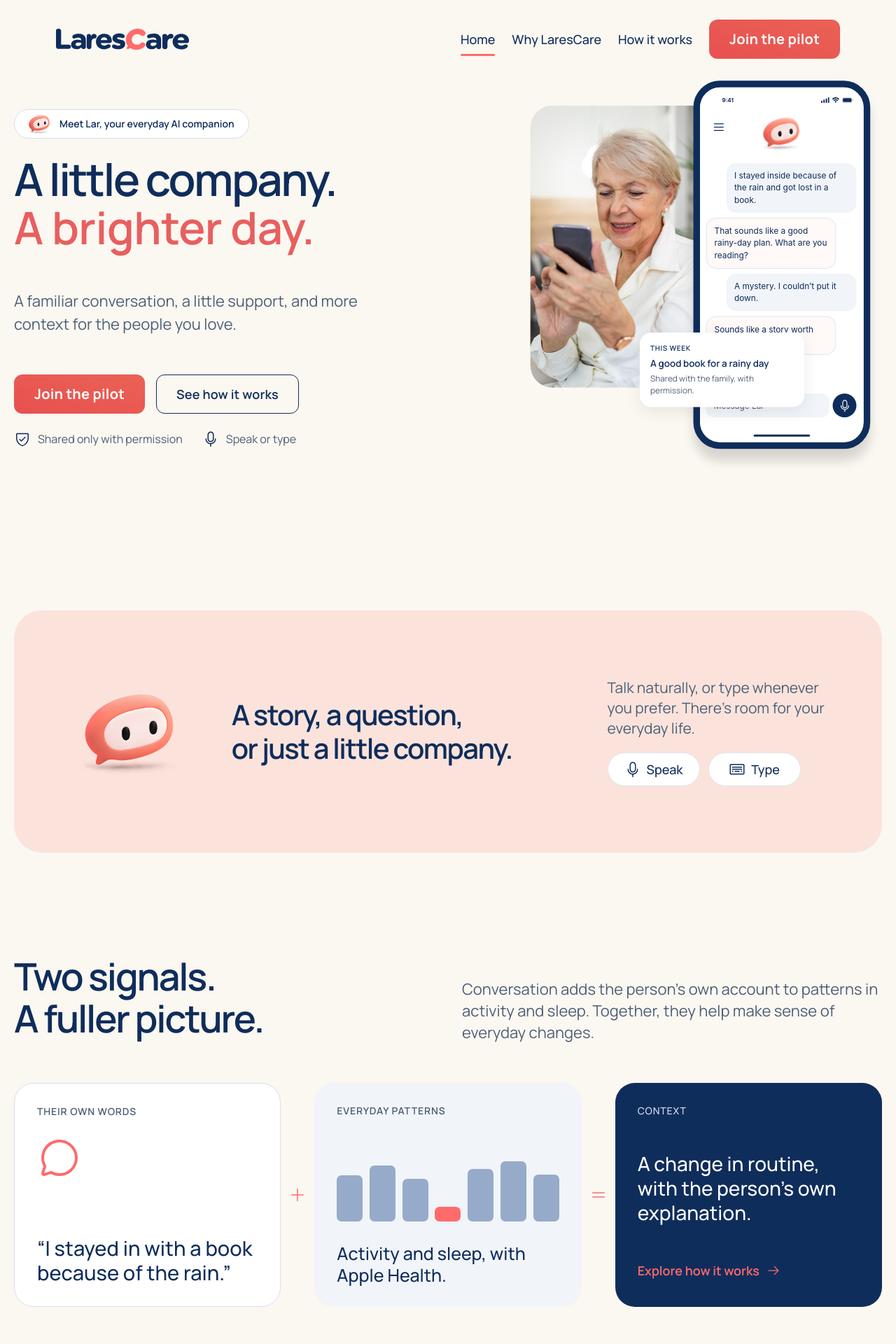
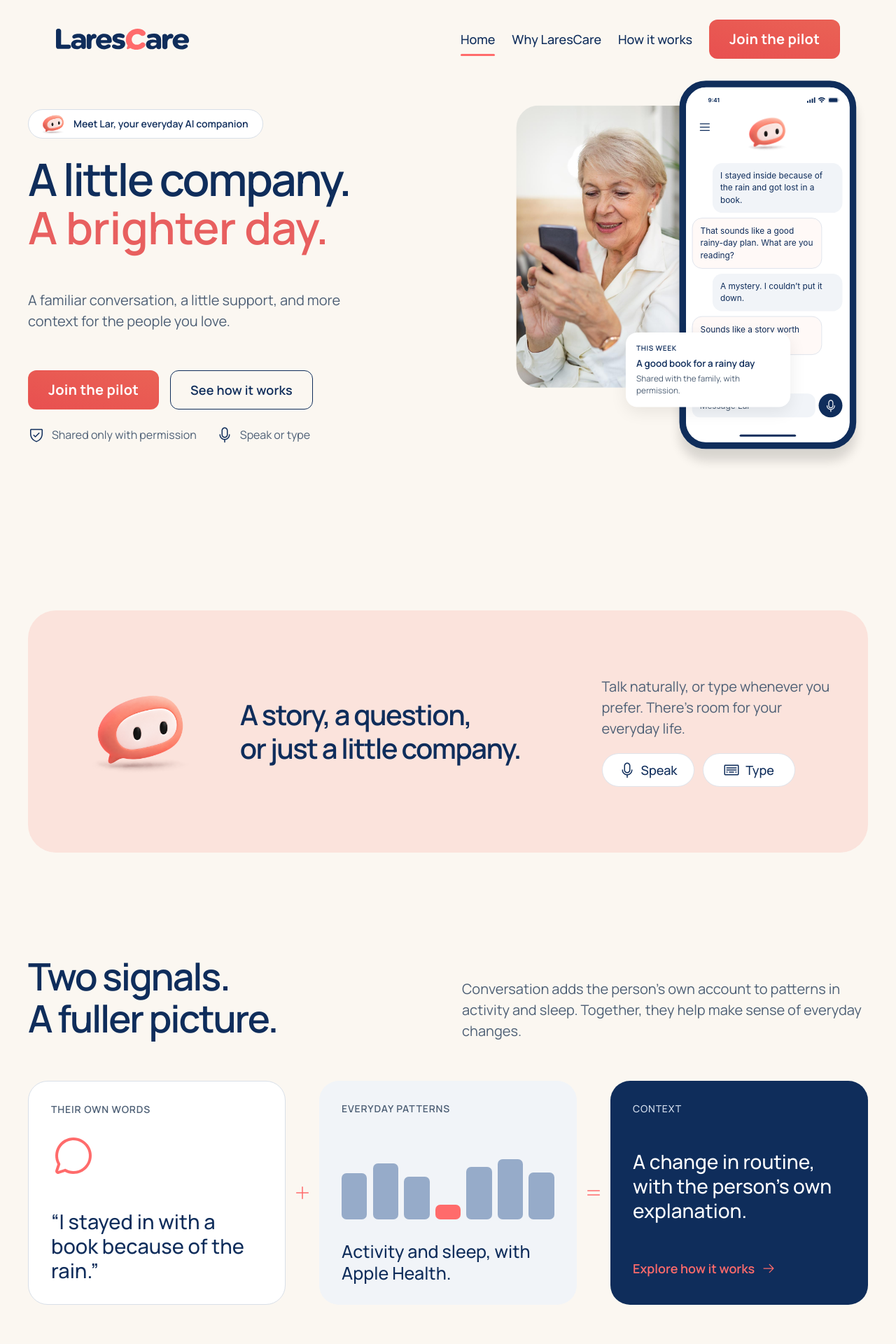
Before and after one commit to mbandt-lares/lares-site, a Next.js app: page / in a window 1280 px wide. Shown: the top 1920 px of the page at 70% size. Built offline with nearby package versions, Linux system fonts and the light colour scheme.

Commit message:
Balance body typography and container width; improve About photo quality

```diff
--- a/src/app/about/page.module.css
+++ b/src/app/about/page.module.css
@@ -67,7 +67,7 @@
 
 .page .heroCopy > p:not(.eyebrow) {
   max-width: 535px;
-  font-size: 21px;
+  font-size: 1.25rem;
   line-height: 32px;
 }
 
@@ -131,7 +131,7 @@
 .page .conversationCopy > p:not(.eyebrow) {
   max-width: 540px;
   color: var(--lc-text-secondary-inverse);
-  font-size: 21px;
+  font-size: 1.25rem;
   line-height: 32px;
 }
 
--- a/src/app/about/page.tsx
+++ b/src/app/about/page.tsx
@@ -118,7 +118,7 @@ export default function AboutPage() {
           </div>
           <div className={styles.heroPhoto}>
             <Image
-              src="/landing/secondary/about-family.png"
+              src="/landing/home/family-tea.png"
               alt="An older man and a woman sharing tea together at home"
               fill
               priority
--- a/src/app/home.module.css
+++ b/src/app/home.module.css
@@ -10,16 +10,16 @@
 .page > :not(:last-child) :is(h1, h2, h3) { color: inherit; font-family: inherit; }
 .page > :not(:last-child) p { color: inherit; font-family: inherit; }
 .page section { scroll-margin-top: var(--lc-anchor-offset); }
-.container { width: min(1280px, calc(100% - 40px)); margin-inline: auto; }
+.container { width: min(var(--lc-container), calc(100% - 40px)); margin-inline: auto; }
 
 .hero { min-height: 690px; }
-.heroInner { width: min(1280px, calc(100% - 40px)); min-height: 690px; margin-inline: auto; position: relative; }
+.heroInner { width: min(var(--lc-container), calc(100% - 40px)); min-height: 690px; margin-inline: auto; position: relative; }
 .heroCopy { position: relative; z-index: 2; width: 675px; max-width: 54%; padding-top: 44px; }
 .heroBadge { display: flex; align-items: center; gap: 2px; width: max-content; max-width: 100%; min-height: 42px; padding: 2px 20px 2px 8px; background: var(--lc-white); border: 1px solid var(--lc-line); border-radius: 24px; color: var(--lc-navy); font-size: 14px; font-weight: 600; line-height: 20px; }
 .heroBadge img { width: 54px; height: 36px; object-fit: contain; flex: none; }
 .hero h1 { margin-top: 24px; color: var(--lc-navy); font-size: clamp(3.375rem, 5.28vw, 4.75rem); font-weight: 600; line-height: 1.073; letter-spacing: -.04em; white-space: nowrap; }
 .hero h1 span { color: var(--lc-text-accent, #e85f5f); letter-spacing: -.008em; }
-.heroLead { max-width: 650px; margin-top: 55px !important; color: var(--lc-secondary) !important; font-size: 22px; line-height: 33px; }
+.heroLead { max-width: 650px; margin-top: 55px !important; color: var(--lc-secondary) !important; font-size: 1.25rem; line-height: 30px; }
 .heroActions { display: flex; flex-wrap: wrap; gap: 16px; margin-top: 55px; }
 .heroBenefits { display: flex; flex-wrap: wrap; gap: 28px; margin-top: 24px; color: var(--lc-secondary); font-size: 16px; line-height: 22px; }
 .heroBenefits span { display: flex; align-items: center; gap: 10px; white-space: nowrap; }
@@ -50,7 +50,7 @@
 .momentCard p { color: var(--lc-secondary) !important; font-size: 14px; line-height: 20px; }
 
 .conversation { padding-block: 70px; }
-.conversationBand { width: min(1280px, calc(100% - 40px)); min-height: 346px; margin-inline: auto; padding: 56px; display: grid; grid-template-columns: 248px minmax(0, 452px) minmax(0, 340px); align-items: center; justify-content: space-between; gap: 32px; border-radius: 40px; background: var(--lc-peach); }
+.conversationBand { width: min(var(--lc-container), calc(100% - 40px)); min-height: 346px; margin-inline: auto; padding: 56px; display: grid; grid-template-columns: 248px minmax(0, 1.33fr) minmax(0, 1fr); align-items: center; justify-content: space-between; gap: 32px; border-radius: 40px; background: var(--lc-peach); }
 .conversationLar { width: 248px; height: 165px; position: relative; }
 .conversationLar > img { width: 248px; height: 165px; object-fit: contain; }
 .eyePatch { position: absolute; display: block; width: 30px; height: 30px; overflow: hidden; }
@@ -60,15 +60,15 @@
 .eyeRight { left: 147px; top: 61px; }
 .eyeRight img { left: -147px; top: -61px; }
 .conversation h2 { font-size: 2.5rem; line-height: 3rem; letter-spacing: -.04em; font-weight: 600; }
-.conversationSide p { color: var(--lc-secondary) !important; font-size: 21px; line-height: 29px; }
+.conversationSide p { color: var(--lc-secondary) !important; font-size: 1.25rem; line-height: 30px; }
 .modeLabels { display: flex; gap: 12px; margin-top: 20px; }
 .modeLabels span { min-width: 132px; height: 48px; padding: 8px 16px; display: flex; align-items: center; justify-content: center; gap: 8px; border: 1px solid rgba(15,45,91,.12); border-radius: 78px; background: var(--lc-white); font-size: 18px; line-height: 24px; font-weight: 500; }
 
 .signals { padding-block: 76px 99px; }
-.signalsIntro { display: grid; grid-template-columns: 610px 600px; justify-content: space-between; align-items: start; gap: 40px; }
+.signalsIntro { display: grid; grid-template-columns: minmax(0, 1.02fr) minmax(0, 1fr); justify-content: space-between; align-items: start; gap: 40px; }
 .signals h2 { font-size: 3.375rem; line-height: 3.75rem; letter-spacing: -.04em; font-weight: 600; }
-.signalsIntro > p { padding-top: 34px; color: var(--lc-secondary) !important; font-size: 22px; line-height: 31px; }
-.signalCards { display: grid; grid-template-columns: minmax(0,386px) 24px minmax(0,386px) 24px minmax(0,386px); align-items: center; justify-content: space-between; gap: 12px; margin-top: 56px; }
+.signalsIntro > p { padding-top: 34px; color: var(--lc-secondary) !important; font-size: 1.25rem; line-height: 30px; }
+.signalCards { display: grid; grid-template-columns: minmax(0,1fr) 24px minmax(0,1fr) 24px minmax(0,1fr); align-items: center; justify-content: space-between; gap: 12px; margin-top: 56px; }
 .signalCard { min-width: 0; height: 320px; padding: 30px 32px; display: flex; flex-direction: column; border-radius: 28px; }
 .signalCard .eyebrow { font-size: 14px; line-height: 20px; }
 .eyebrow { font-size: 14px; line-height: 20px; font-weight: 600; letter-spacing: .06em; }
@@ -88,10 +88,10 @@
 .contextCard a { margin-top: auto; }
 
 .family { min-height: 680px; background: var(--lc-navy); color: var(--lc-white); }
-.familyGrid { display: grid; grid-template-columns: 610px 600px; justify-content: space-between; align-items: start; gap: 40px; padding-block: 120px 116px; }
+.familyGrid { display: grid; grid-template-columns: minmax(0, 1.02fr) minmax(0, 1fr); justify-content: space-between; align-items: start; gap: 40px; padding-block: 120px 116px; }
 .page .familyCopy p.eyebrow { color: var(--lc-text-secondary-inverse, #d5dfee); font-weight: 500; }
 .family h2 { margin-top: 28px; font-size: 3.25rem; line-height: 3.75rem; letter-spacing: -.04em; font-weight: 600; }
-.page .familyCopy p.familyLead { margin-top: 31px !important; color: var(--lc-text-secondary-inverse, #d5dfee); font-size: 21px; line-height: 32px; }
+.page .familyCopy p.familyLead { margin-top: 31px !important; color: var(--lc-text-secondary-inverse, #d5dfee); font-size: 1.25rem; line-height: 32px; }
 .page .familyCopy p.familyPermission { margin-top: 24px !important; color: var(--lc-text-muted-inverse, #b7c7dd); font-size: 17px; line-height: 24px; }
 .familyCopy > a { margin-top: 29px; }
 .familySummary { margin-top: 10px; min-height: 420px; padding: 36px 40px 32px; border-radius: 32px; background: var(--lc-white); color: var(--lc-navy); }
@@ -107,21 +107,21 @@
 .summaryFooter p:last-child { margin-top: 8px; font-size: 17px; line-height: 24px; font-weight: 500; }
 
 .independence { padding-block: 120px 118px; }
-.independenceGrid { display: grid; grid-template-columns: 640px 542px; justify-content: space-between; align-items: center; gap: 40px; }
+.independenceGrid { display: grid; grid-template-columns: minmax(0, 1.18fr) minmax(0, 1fr); justify-content: space-between; align-items: center; gap: 40px; }
 .familyPhotoWrap { position: relative; }
 .familyPhoto { display: block; width: 100%; height: auto; aspect-ratio: 640 / 482; object-fit: cover; border-radius: 42px; }
 .familyPhotoCaption { position: absolute; top: -56px; right: -40px; z-index: 1; width: 210px; padding: 22px; border-radius: 22px; background: var(--lc-white); box-shadow: 0 8px 24px rgba(0,0,0,.07); font-size: 21px; line-height: 29px; font-weight: 500; }
 .independenceCopy h2 { font-size: 3.25rem; line-height: 3.75rem; letter-spacing: -.04em; font-weight: 600; }
-.page .independenceCopy > p { margin-top: 28px; color: var(--lc-secondary) !important; font-size: 21px; line-height: 32px; }
+.page .independenceCopy > p { margin-top: 28px; color: var(--lc-secondary) !important; font-size: 1.25rem; line-height: 32px; }
 .independenceCopy > a { margin-top: 29px; }
 
 .faq { min-height: 700px; padding: 110px 0 82px; background: var(--lc-surface); }
-.faqGrid { display: grid; grid-template-columns: 460px minmax(0,744px); justify-content: space-between; gap: 60px; }
+.faqGrid { display: grid; grid-template-columns: minmax(0, .62fr) minmax(0, 1fr); justify-content: space-between; gap: 60px; }
 .faqIntro { padding-top: 6px; }
 .faqIntro h2 { font-size: 3.25rem; line-height: 3.75rem; letter-spacing: -.04em; font-weight: 600; }
 .faqIntro a { margin-top: 16px; }
 .faqList details { border-top: 1px solid var(--lc-line); padding: 30px 0 32px; }
-.faqList summary { display: list-item; list-style: none; width: fit-content; cursor: pointer; color: var(--lc-navy); font-size: 21px; line-height: 29px; font-weight: 600; }
+.faqList summary { display: list-item; list-style: none; width: fit-content; cursor: pointer; color: var(--lc-navy); font-size: 1.25rem; line-height: 30px; font-weight: 600; }
 .faqList summary::-webkit-details-marker { display: none; }
 .faqList summary:focus-visible { outline: 3px solid var(--lc-focus); outline-offset: 4px; border-radius: 2px; }
 .faqList p { margin-top: 10px !important; color: var(--lc-secondary) !important; font-size: 18px; line-height: 25px; }
--- a/src/app/how-it-works/page.module.css
+++ b/src/app/how-it-works/page.module.css
@@ -206,7 +206,7 @@
 .page .conversationCopy p {
   max-width: 520px;
   margin-block: 24px;
-  font-size: 21px;
+  font-size: 1.25rem;
   line-height: 32px;
 }
 
--- a/src/components/landing/landing.module.css
+++ b/src/components/landing/landing.module.css
@@ -16,7 +16,7 @@
 .textLinkExternal:hover svg,.textLinkExternal:focus-visible svg{transform:translate(3px,-3px) rotate(-45deg)}
 .textLinkInverse{color:var(--lc-coral,#ff6b6b)}
 .header{position:relative;z-index:50;background:var(--lc-cream);color:var(--lc-navy);font-family:var(--lc-font-family)}
-.headerInner{max-width:1440px;margin:auto;min-height:112px;padding:24px 80px;display:flex;align-items:center;justify-content:space-between;gap:24px}
+.headerInner{max-width:calc(var(--lc-container) + 160px);margin:auto;min-height:112px;padding:24px 80px;display:flex;align-items:center;justify-content:space-between;gap:24px}
 .logo{display:inline-flex;align-items:center;flex:none}.logo img{display:block;width:190px;height:auto}
 .desktopNav{display:flex;align-items:center;gap:24px;margin-left:auto}
 .navLink{position:relative;display:inline-flex;align-items:center;min-height:48px;color:var(--lc-navy);font-size:18px;font-weight:500;text-decoration:none;white-space:nowrap}
@@ -25,7 +25,7 @@
 .mobileToggle{display:none;border:0;background:transparent;color:var(--lc-navy);padding:10px;cursor:pointer}
 .mobilePanel{display:none}
 .footer{background:var(--lc-navy);color:#fff;font-family:var(--lc-font-family)}
-.footerInner{max-width:1440px;margin:auto;padding:72px 80px 32px}
+.footerInner{max-width:calc(var(--lc-container) + 160px);margin:auto;padding:72px 80px 32px}
 .footerTop{display:flex;justify-content:space-between;gap:48px;min-height:91px}
 .footerBrand img{display:block;width:252px;height:auto}
 .footerBrand p{margin:24px 0 0;color:#fff;font-size:18px;line-height:28px}
@@ -37,11 +37,11 @@
 .footerBottom p{color:#fff;margin:0}.footerLegalLinks a{font-size:14px}
 .pilotSection{background:var(--lc-cream);padding:120px 80px 96px;scroll-margin-top:var(--lc-anchor-offset);position:relative;font-family:var(--lc-font-family)}
 .legacyAnchor{position:absolute;top:0;scroll-margin-top:var(--lc-anchor-offset)}
-.pilotInner{max-width:1280px;margin:0 auto;display:grid;grid-template-columns:minmax(0,688fr) minmax(0,560fr);align-items:start;gap:32px}
+.pilotInner{max-width:var(--lc-container);margin:0 auto;display:grid;grid-template-columns:minmax(0,688fr) minmax(0,560fr);align-items:start;gap:32px}
 .pilotInvite{position:relative;min-height:669px;border-radius:42px;background:var(--lc-peach);overflow:hidden}
 .pilotCopy{position:relative;z-index:2;padding:60px 64px 0}
 .pilotCopy h2{font:600 46px/54px var(--lc-font-family);letter-spacing:-.04em;color:var(--lc-navy);margin:0 0 20px}
-.pilotCopy p{font:400 21px/31px var(--lc-font-family);color:var(--lc-secondary);margin:0}
+.pilotCopy p{font:400 20px/30px var(--lc-font-family);color:var(--lc-secondary);margin:0}
 .pilotImage{position:absolute;left:0;bottom:0;width:100%;height:381px;object-fit:cover}
 .pilotInvite::after{content:"";position:absolute;z-index:1;top:288px;left:0;right:0;height:132px;background:linear-gradient(to bottom,var(--lc-peach),transparent);pointer-events:none}
 .formCard{background:#fff;border:1px solid var(--lc-line);border-radius:32px;padding:48px;color:var(--lc-navy)}
--- a/src/design-system/tokens.css
+++ b/src/design-system/tokens.css
@@ -53,7 +53,7 @@
   --lc-radius-card: 32px;
   --lc-control-height: 56px;
   --lc-link-height: 44px;
-  --lc-container: 1280px;
+  --lc-container: 1200px;
   --lc-gutter-desktop: 80px;
   /* Mobile layout proposals; verify at 360, 390 and 768px during migration. */
   --lc-gutter-mobile: 20px;
@@ -72,8 +72,8 @@
   --lc-card-title-line: 32px;
   --lc-body-large-size: 21px;
   --lc-body-large-line: 32px;
-  --lc-body-size: 18px;
-  --lc-body-line: 28px;
+  --lc-body-size: 20px;
+  --lc-body-line: 30px;
   --lc-label-size: 16px;
   --lc-label-line: 22px;
   --lc-caption-size: 14px;
```
Also changed, not shown: 2 other files (tests, documents, lock files or other folders).
